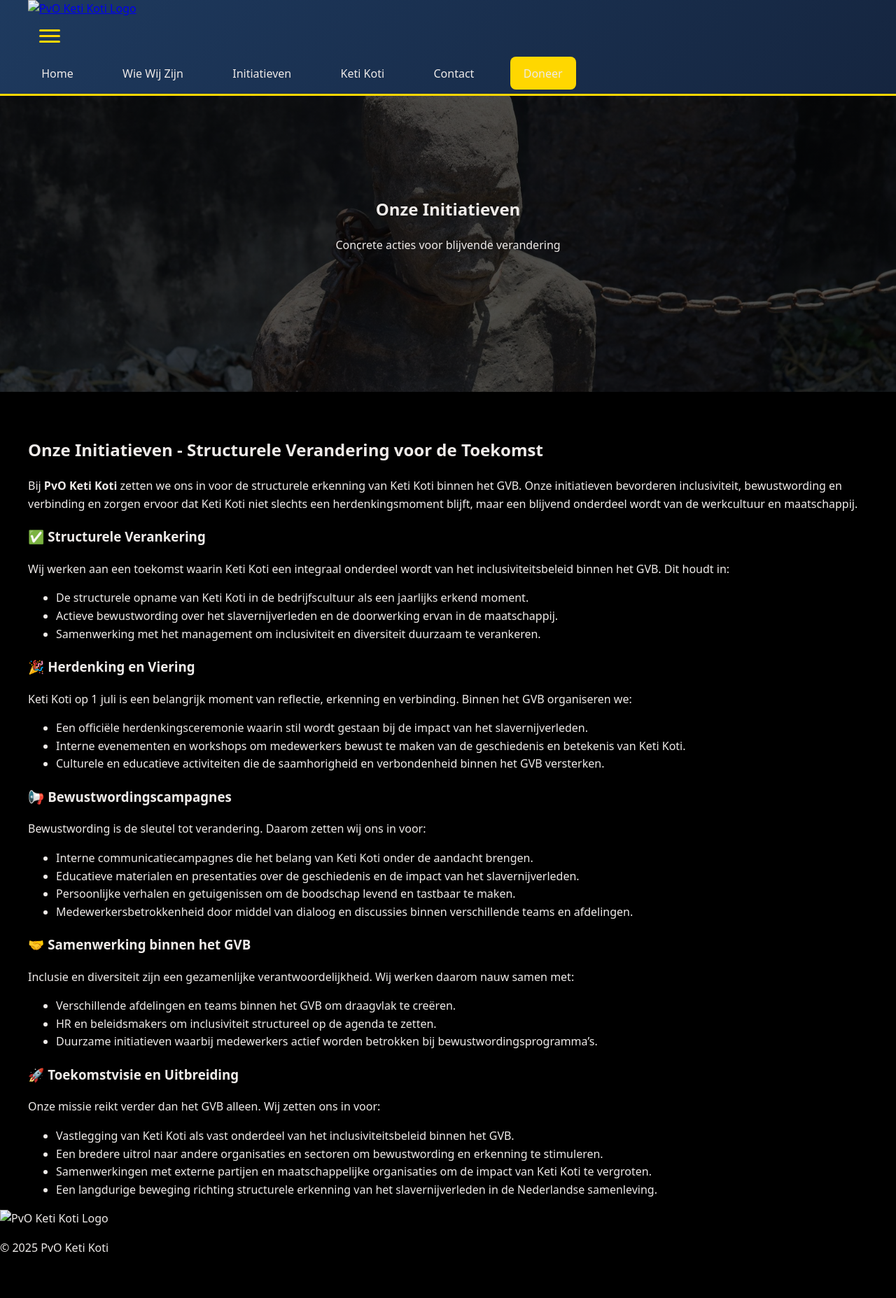
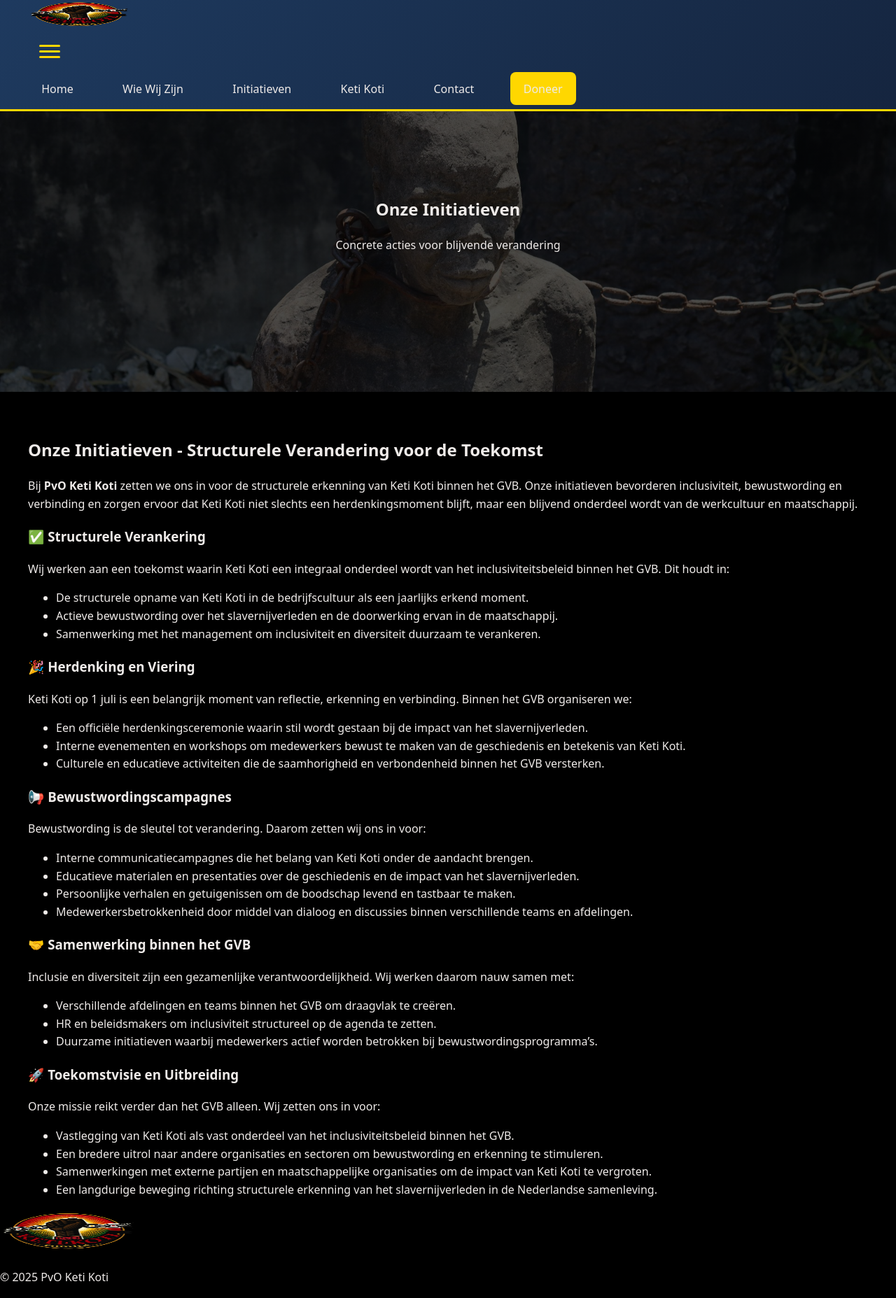
Before and after one commit to BornInSuriname/PvO-Website, a plain HTML site: page initiatieven.html in a window 1280 px wide. Shown: the whole page at 70% size. Before the commit the page ends 1813 px from the top, so only its background shows below. Drawn offline with Linux system fonts and the light colour scheme; files whose address does not match are found by name.

Commit message:
Update initiatieven.html

```diff
--- a/initiatieven.html
+++ b/initiatieven.html
@@ -6,7 +6,7 @@
     <meta http-equiv="X-UA-Compatible" content="IE=edge">
     <title>PvO Keti Koti - Initiatieven</title>
     <link rel="stylesheet" href="css/styles.css">
-    <link rel="icon" type="image/png" href="images/favicon.png">
+    <link rel="icon" type="image/png" href="image/favicon.png">
     <script defer src="js/script.js"></script>
 </head>
 <body>
@@ -14,7 +14,7 @@
         <nav aria-label="Hoofdnavigatie">
             <div class="nav-container">
                 <a href="index.html" class="logo-link">
-                    <img src="images/logo.png" alt="PvO Keti Koti Logo" width="150" height="40">
+                    <img src="image/logo.png" alt="PvO Keti Koti Logo" width="150" height="40">
                 </a>
                 <button class="menu-toggle"
                         aria-label="Menu openen/sluiten"
@@ -110,7 +110,7 @@
         <div class="footer-content">
             <div class="footer-grid">
                 <div class="footer-info">
-                    <img src="images/logo-footer.png" alt="PvO Keti Koti Logo" width="200" height="60">
+                    <img src="image/logo-footer.png" alt="PvO Keti Koti Logo" width="200" height="60">
                     <p>&copy; 2025 PvO Keti Koti</p>
                 </div>
             </div>
```
